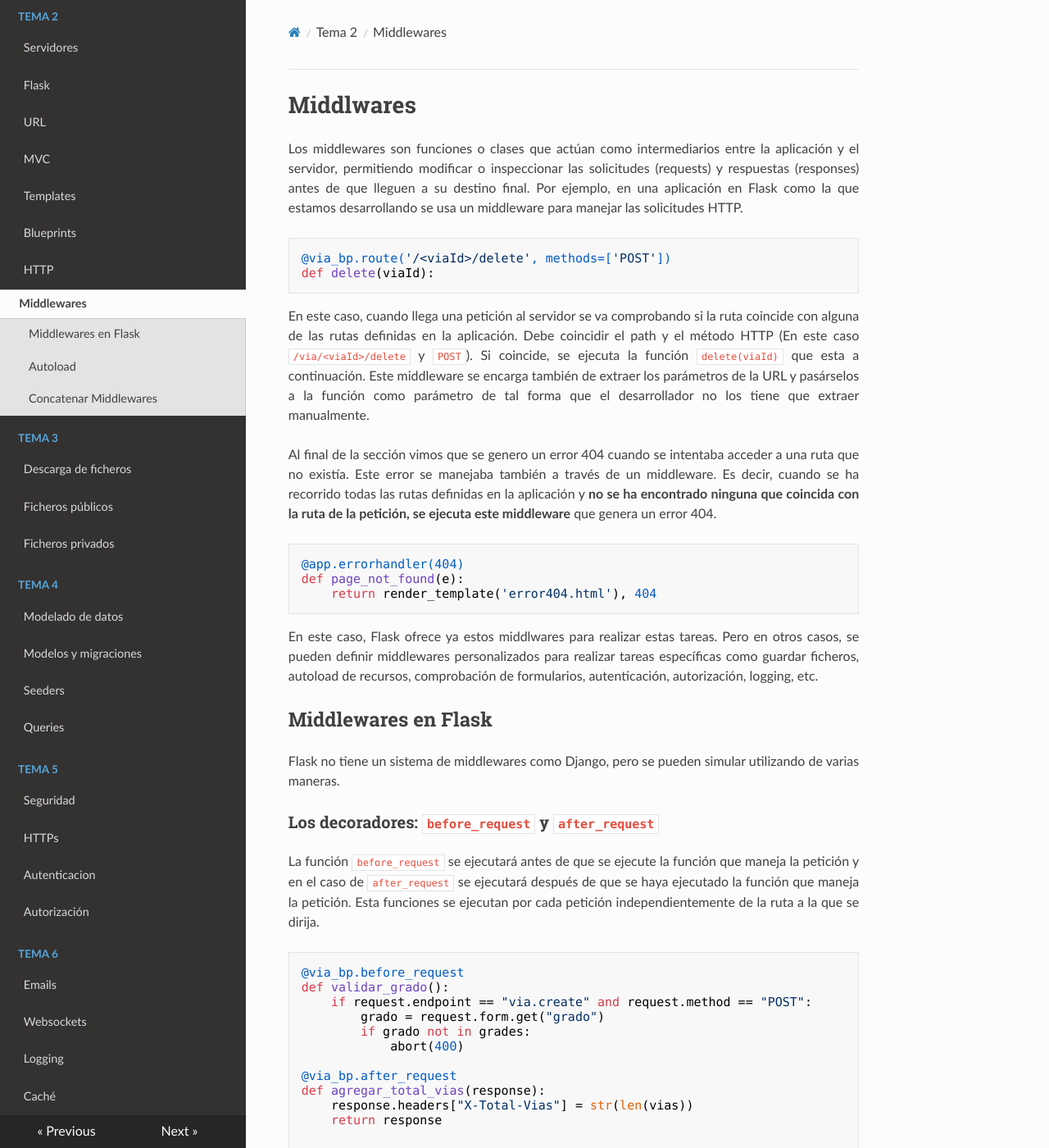
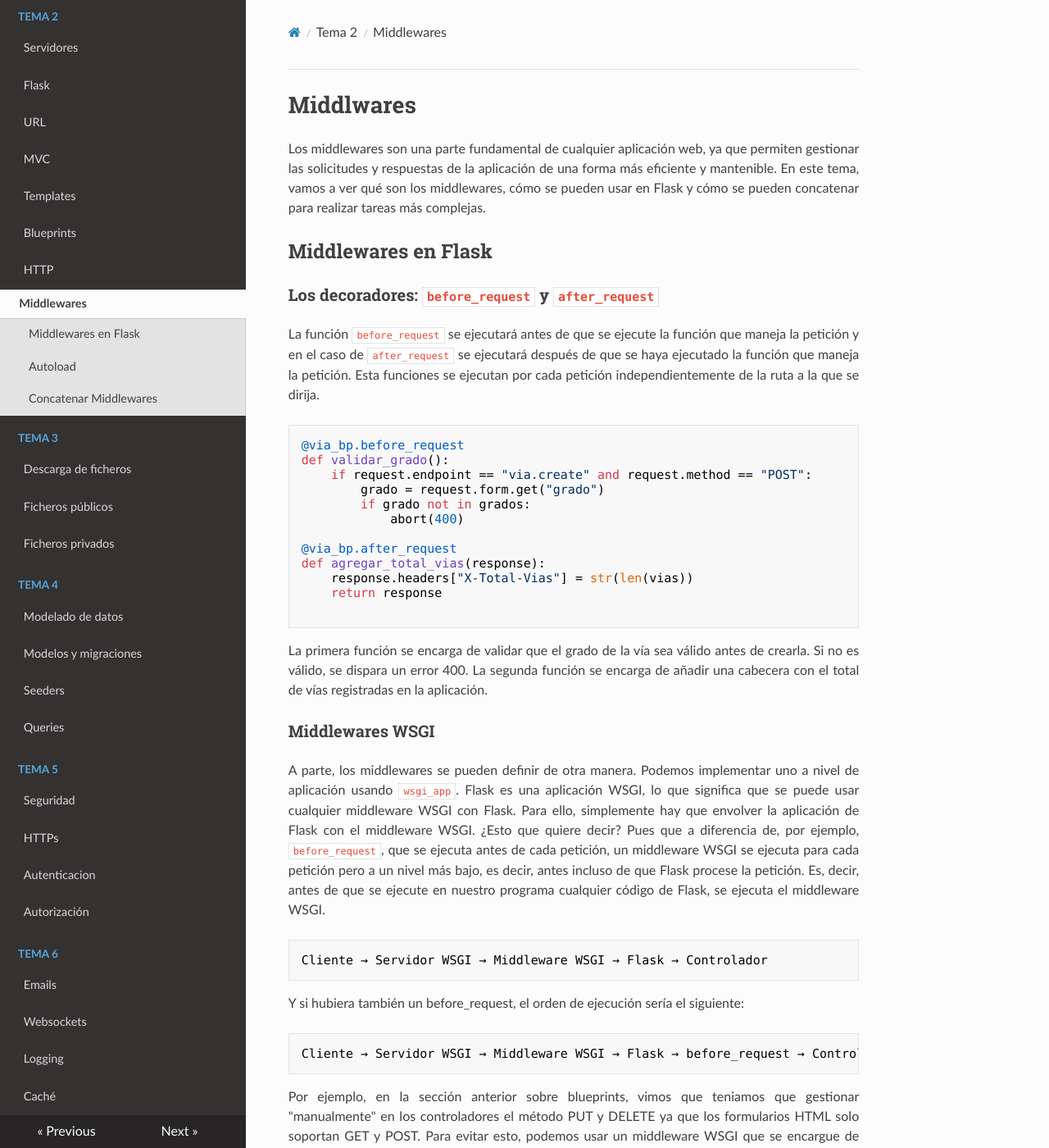
Before and after one commit to apozohue10/tecw, an MkDocs documentation site: the page built from docs/tema2/middlewares.md, in a window 1280 px wide and 1400 px high. Shown: the whole window at 82% size. Built offline with MkDocs 1.6.1, drawn with Linux system fonts in a browser that asks for light colours; nearby versions of some CDN libraries; some of the changed text lies outside the part shown.

Commit message:
Fix middlewares theme

````diff
--- a/docs/tema2/middlewares.md
+++ b/docs/tema2/middlewares.md
@@ -1,27 +1,8 @@
 # Middlwares
 
-Los middlewares son funciones o clases que actúan como intermediarios entre la aplicación y el servidor, permitiendo modificar o inspeccionar las solicitudes (requests) y respuestas (responses) antes de que lleguen a su destino final. Por ejemplo, en una aplicación en Flask como la que estamos desarrollando se usa un middleware para manejar las solicitudes HTTP.
-
-```python
-@via_bp.route('/<viaId>/delete', methods=['POST'])
-def delete(viaId):
-```
-
-En este caso, cuando llega una petición al servidor se va comprobando si la ruta coincide con alguna de las rutas definidas en la aplicación. Debe coincidir el path y el método HTTP (En este caso `/via/<viaId>/delete` y `POST`). Si coincide, se ejecuta la función `delete(viaId)` que esta a continuación. Este middleware se encarga también de extraer los parámetros de la URL y pasárselos a la función como parámetro de tal forma que el desarrollador no los tiene que extraer manualmente.
-
-Al final de la sección vimos que se genero un error 404 cuando se intentaba acceder a una ruta que no existía. Este error se manejaba también a través de un middleware. Es decir, cuando se ha recorrido todas las rutas definidas en la aplicación y **no se ha encontrado ninguna que coincida con la ruta de la petición, se ejecuta este middleware** que genera un error 404.
-
-```python
-@app.errorhandler(404)
-def page_not_found(e):
-    return render_template('error404.html'), 404
-```
-
-En este caso, Flask ofrece ya estos middlwares para realizar estas tareas. Pero en otros casos, se pueden definir middlewares personalizados para realizar tareas específicas como guardar ficheros, autoload de recursos, comprobación de formularios, autenticación, autorización, logging, etc.
+Los middlewares son una parte fundamental de cualquier aplicación web, ya que permiten gestionar las solicitudes y respuestas de la aplicación de una forma más eficiente y mantenible. En este tema, vamos a ver qué son los middlewares, cómo se pueden usar en Flask y cómo se pueden concatenar para realizar tareas más complejas.
 
 ## Middlewares en Flask
-
-Flask no tiene un sistema de middlewares como Django, pero se pueden simular utilizando de varias maneras.
 
 ### Los decoradores: `before_request` y `after_request`
 
@@ -33,7 +14,7 @@ La función `before_request` se ejecutará antes de que se ejecute la función q
 def validar_grado():
     if request.endpoint == "via.create" and request.method == "POST":
         grado = request.form.get("grado")
-        if grado not in grades:
+        if grado not in grados:
             abort(400)
 
 @via_bp.after_request
@@ -250,7 +231,7 @@ CORS(app)
 
 ---
 
-¿Cuando habría que usar que tipo de middleware? Por lo general, lo normal es buscar librerías siempre se adapten a la necesidad que tengamos. Pero si no encontramos ninguna librería que se adapte a nuestras necesidades, entonces podemos crear nuestros propios middlewares. La siguiente pregunta podría ser ¿Es mejor usar `before_request`/`after_request` o un middleware WSGI? Pues depende de la tarea que queramos realizar. Si la tarea que queremos realizar es algo que se puede hacer a nivel de aplicación, como por ejemplo, validar un formulario, entonces es mejor usar `before_request`. Pero si la tarea que queremos realizar es algo que se tiene que hacer antes de que Flask procese la petición, como por ejemplo, gestionar el método override, entonces es mejor usar un middleware WSGI.
+**¿Cuando habría que usar que tipo de middleware?** Por lo general, lo normal es buscar librerías siempre se adapten a la necesidad que tengamos. Pero si no encontramos ninguna librería que se adapte a nuestras necesidades, entonces podemos crear nuestros propios middlewares. La siguiente pregunta podría ser **¿Es mejor usar `before_request`/`after_request` o un middleware WSGI?** Pues depende de la tarea que queramos realizar. Si la tarea que queremos realizar es algo que se puede hacer a nivel de aplicación, como por ejemplo, validar un formulario, entonces es mejor usar `before_request`. Pero si la tarea que queremos realizar es algo que se tiene que hacer antes de que Flask procese la petición, como por ejemplo, gestionar el método override, entonces es mejor usar un middleware WSGI.
 
 En otras ocasiones, querremos gestionar tareas específicas para ciertas rutas y no para todas las del proyecto. En este caso, lo mejor es crear un middleware personalizado usando decoradores. Como veremos en la próxima sección.
 
````
Also changed, not shown: other parts of docs/tema2/middlewares.md (+1 -1 lines), docs/tema2/blueprints.md (+2 -2 lines), docs/tema2/http.md (+2 -1 lines).
